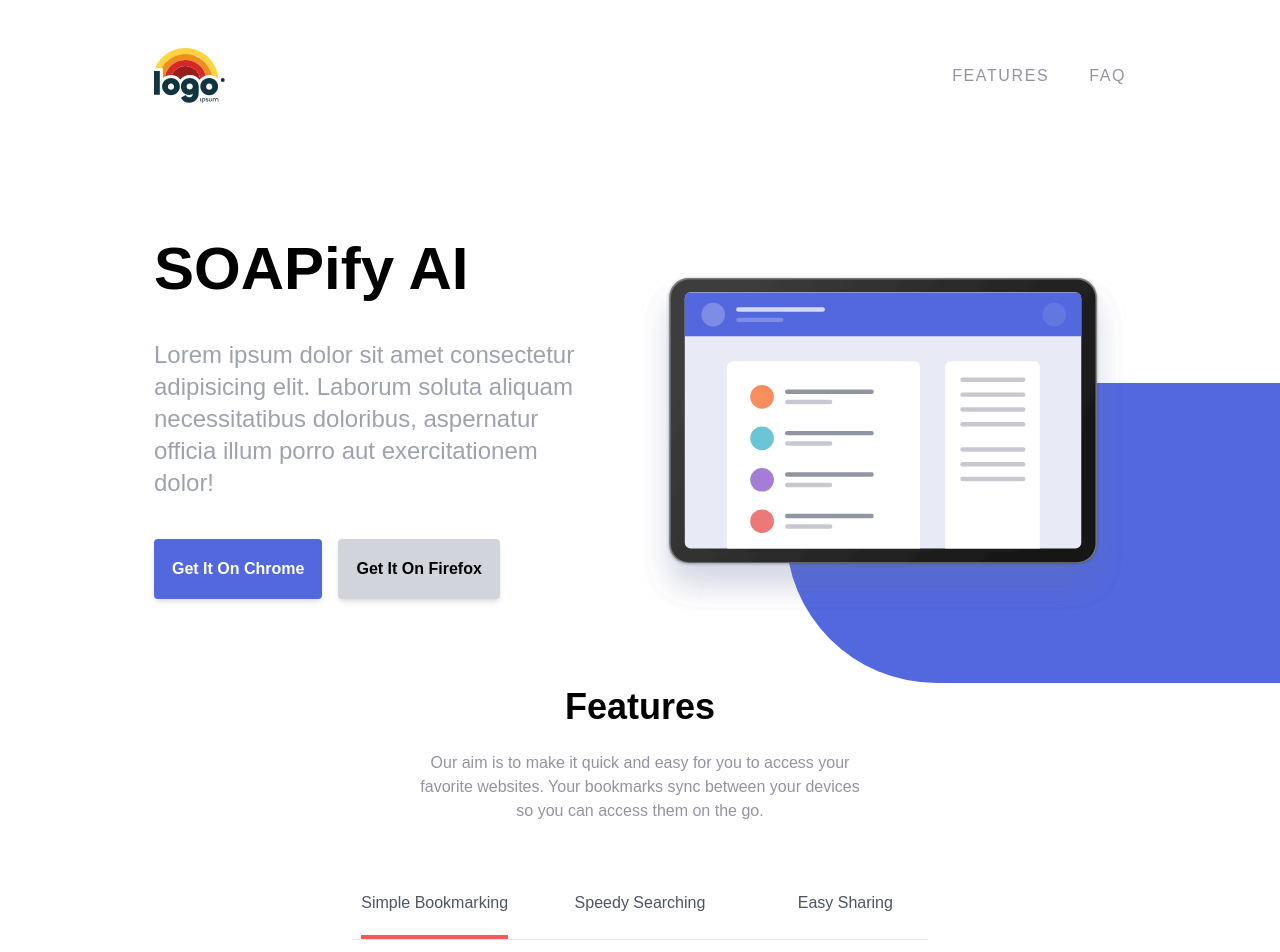
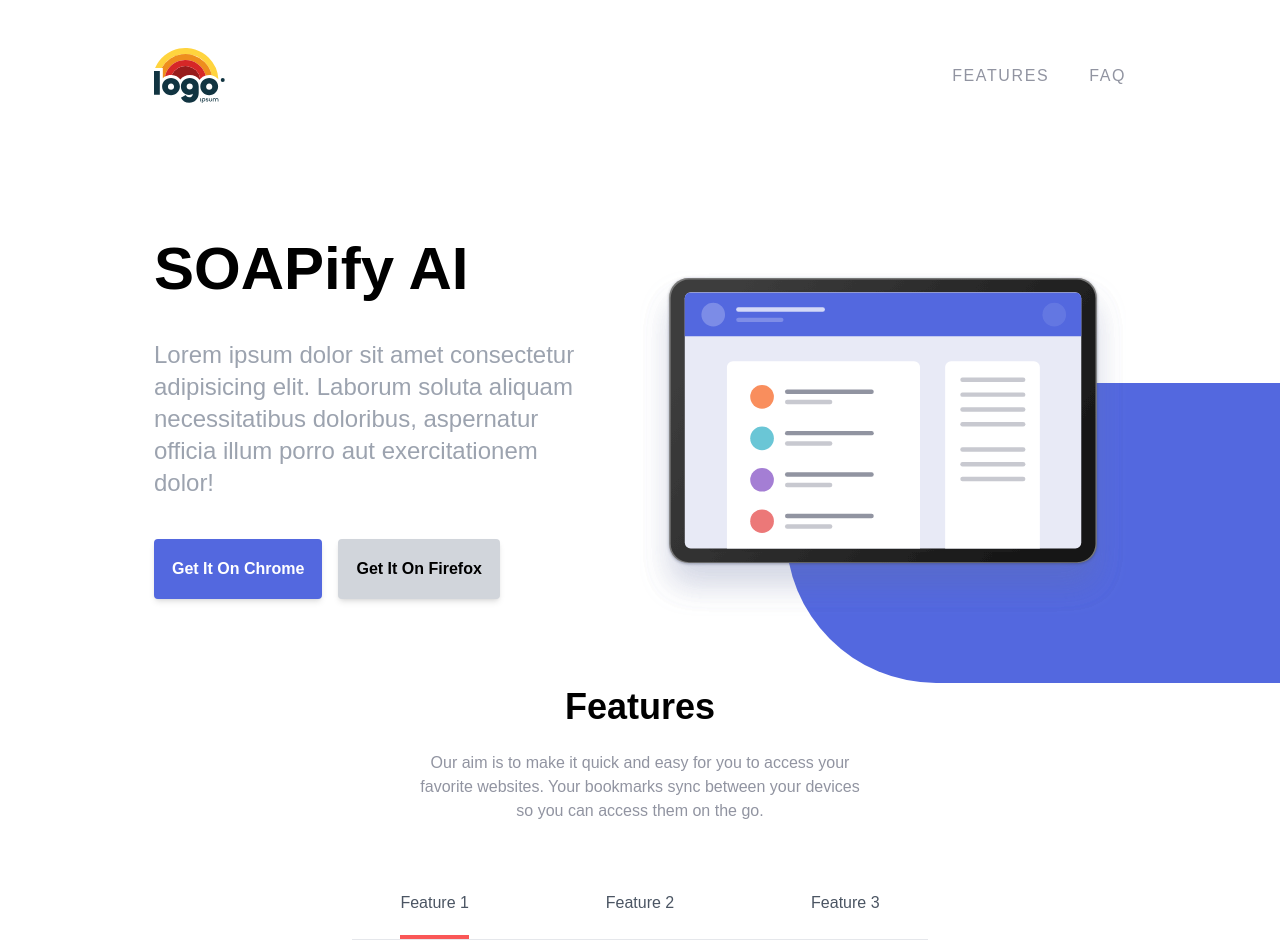
Before and after one commit to thomasmartinez114/soapify, a Next.js app: page / in a window 1280 px wide. Shown: the top 952 px of the page. Built offline with nearby package versions, Linux system fonts and the light colour scheme.

Commit message:
updated feature tab names

```diff
--- a/components/Features.jsx
+++ b/components/Features.jsx
@@ -33,19 +33,19 @@ const Features = () => {
                 className='py-5 border-b-4 border-softRed'
                 data-target='panel-1'
               >
-                Simple Bookmarking
+                Feature 1
               </div>
             </div>
             {/* Tab 2 */}
             <div className='flex justify-center text-center text-gray-600 border-b md:border-b-0 hover:text-softRed md:w-1/3 tab'>
               <div className='py-5' data-target='panel-2'>
-                Speedy Searching
+                Feature 2
               </div>
             </div>
             {/* Tab 3 */}
             <div className='flex justify-center text-center text-gray-600 border-b md:border-b-0 hover:text-softRed md:w-1/3 tab'>
               <div className='py-5' data-target='panel-3'>
-                Easy Sharing
+                Feature 3
               </div>
             </div>
           </div>
```
